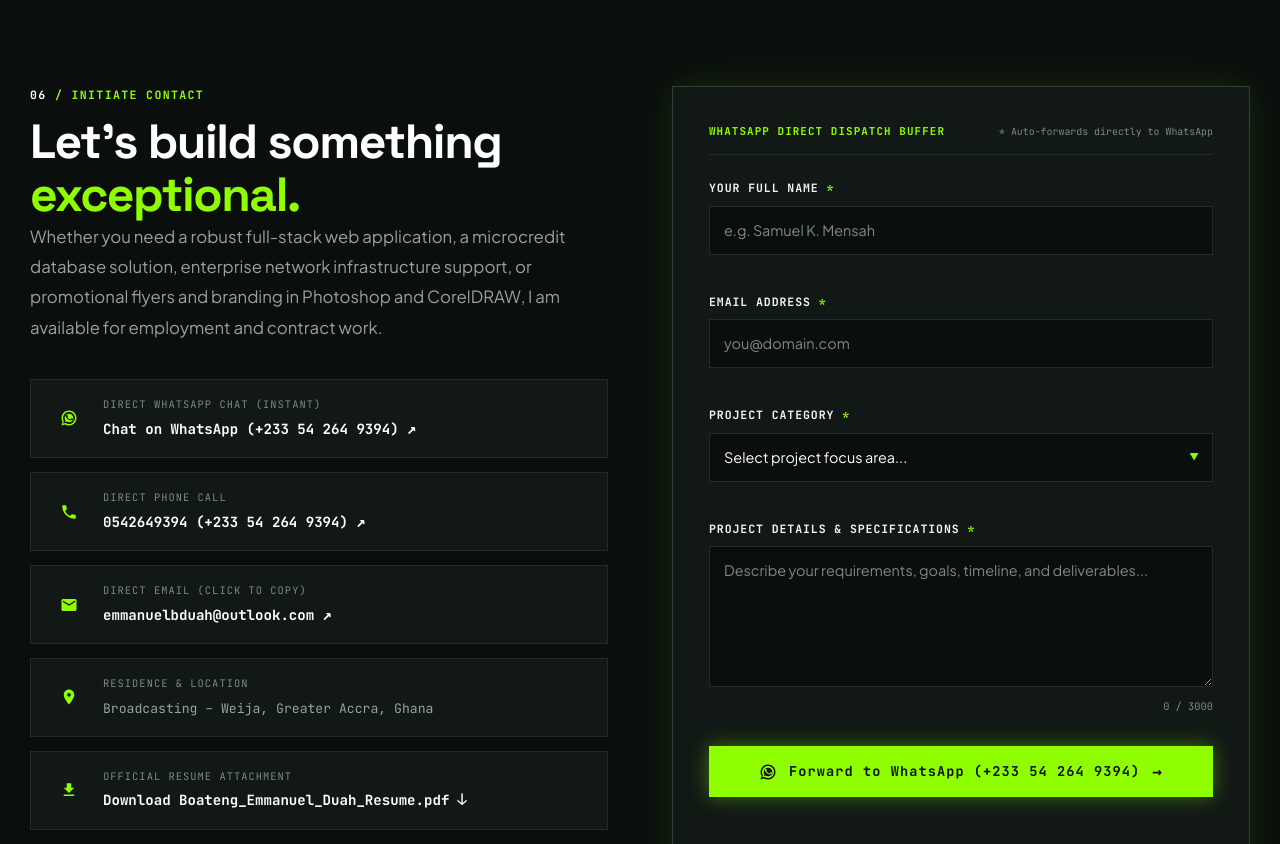
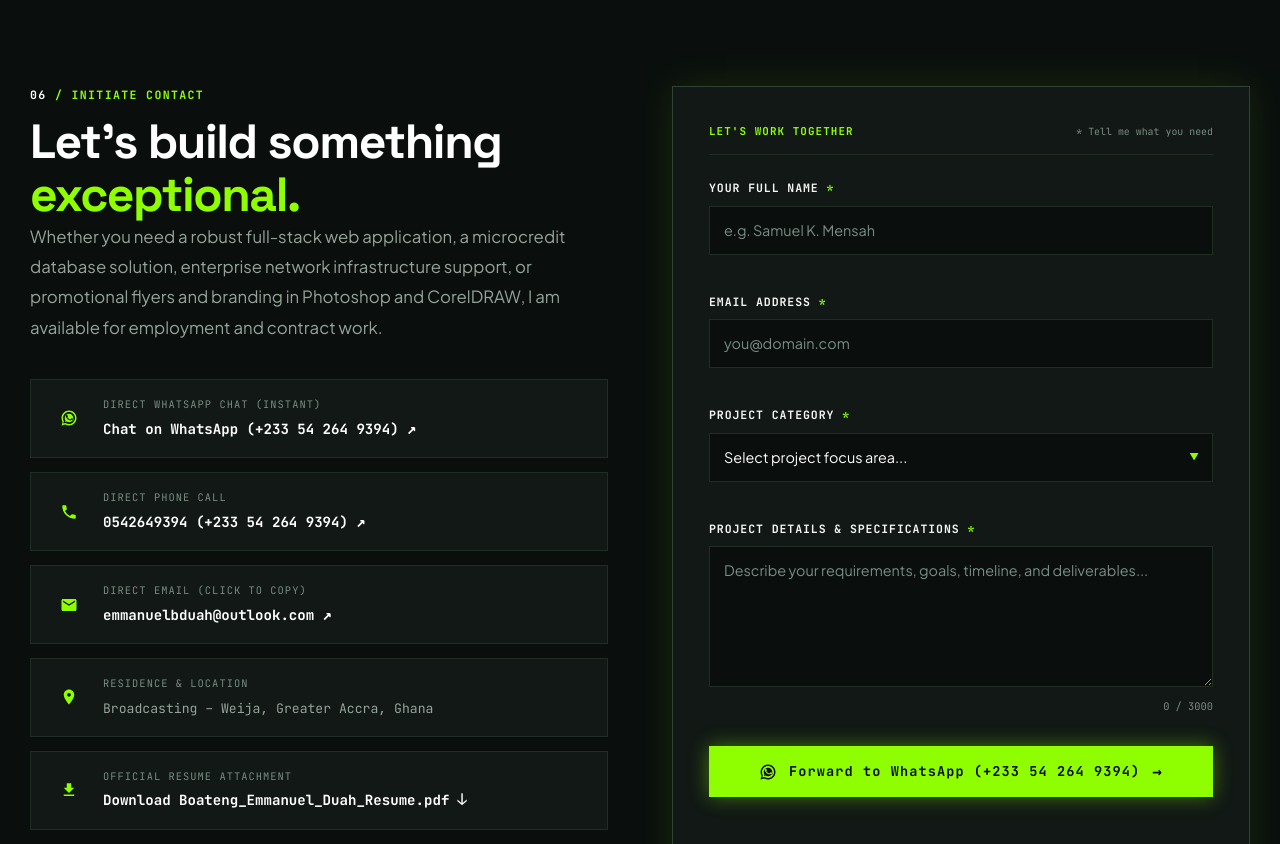
Before and after one commit to boatengveyctor-max/emmanuelbduah, a plain HTML site: page index.html in a window 1280 px wide. Shown: the part 8620-9464 px from the top of the page. Drawn offline with Linux system fonts and the light colour scheme.

Commit message:
edit: changed the header of the form

```diff
--- a/index.html
+++ b/index.html
@@ -1548,8 +1548,8 @@
         <div class="contact-form-panel">
           <form class="secure-contact-form" id="contact-form" action="#contact" method="POST" novalidate>
             <div class="form-header">
-              <span class="form-badge">WHATSAPP DIRECT DISPATCH BUFFER</span>
-              <span class="form-note">* Auto-forwards directly to WhatsApp</span>
+              <span class="form-badge">LET'S WORK TOGETHER</span>
+              <span class="form-note">* Tell me what you need</span>
             </div>
 
             <!-- Full Name Field -->
```
